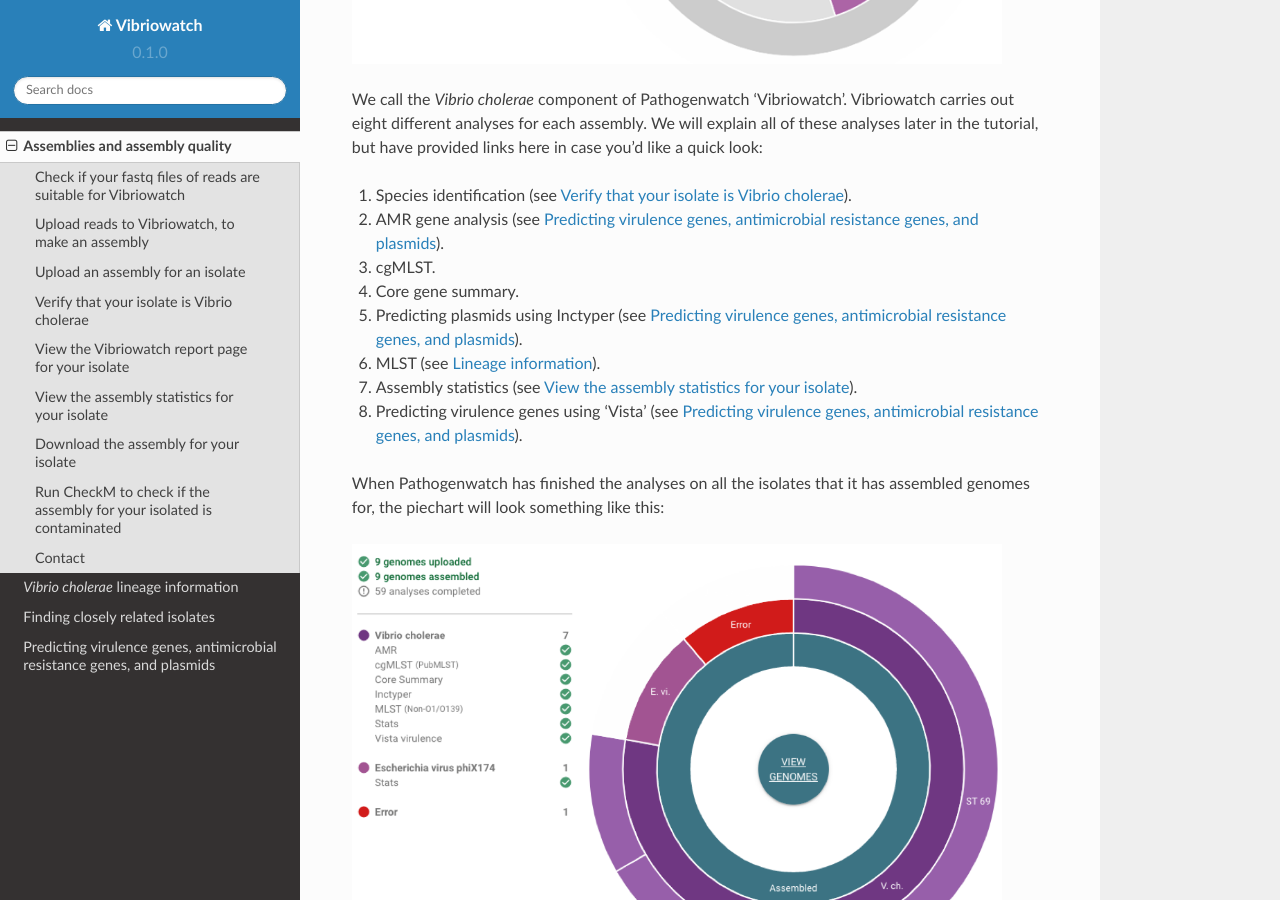
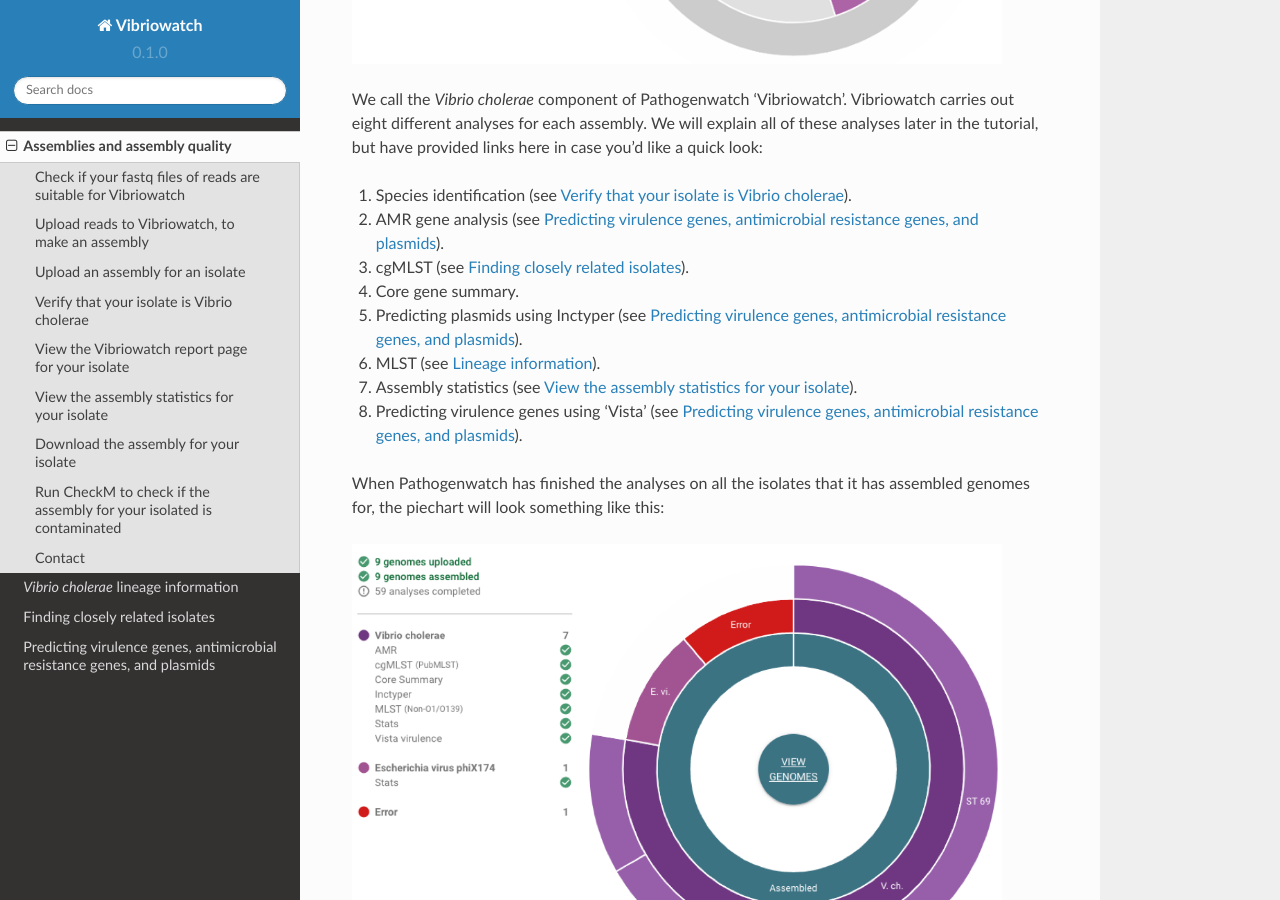
Before and after one commit to avrilcoghlan/cholerabook, a Sphinx documentation site: the page built from docs/source/assemblies.rst, in a window 1280 px wide and 900 px high, scrolled down 4546 px. Built offline with Sphinx 7.4.7 and the Read the Docs theme 2.0.0, drawn with Linux system fonts in a browser that asks for light colours.

Commit message:
Update assemblies.rst
Updated cross-references.

```diff
--- a/docs/source/assemblies.rst
+++ b/docs/source/assemblies.rst
@@ -98,7 +98,7 @@
 
 #. Species identification (see `Verify that your isolate is Vibrio cholerae`_).
 #. AMR gene analysis (see `Predicting virulence genes, antimicrobial resistance genes, and plasmids <virulenceAMR.rst>`__).
-#. cgMLST.
+#. cgMLST (see `Finding closely related isolates <closerelatives.rst>`__).
 #. Core gene summary.
 #. Predicting plasmids using Inctyper (see `Predicting virulence genes, antimicrobial resistance genes, and plasmids <virulenceAMR.rst>`__).
 #. MLST (see `Lineage information <mlst.rst>`__).
```
